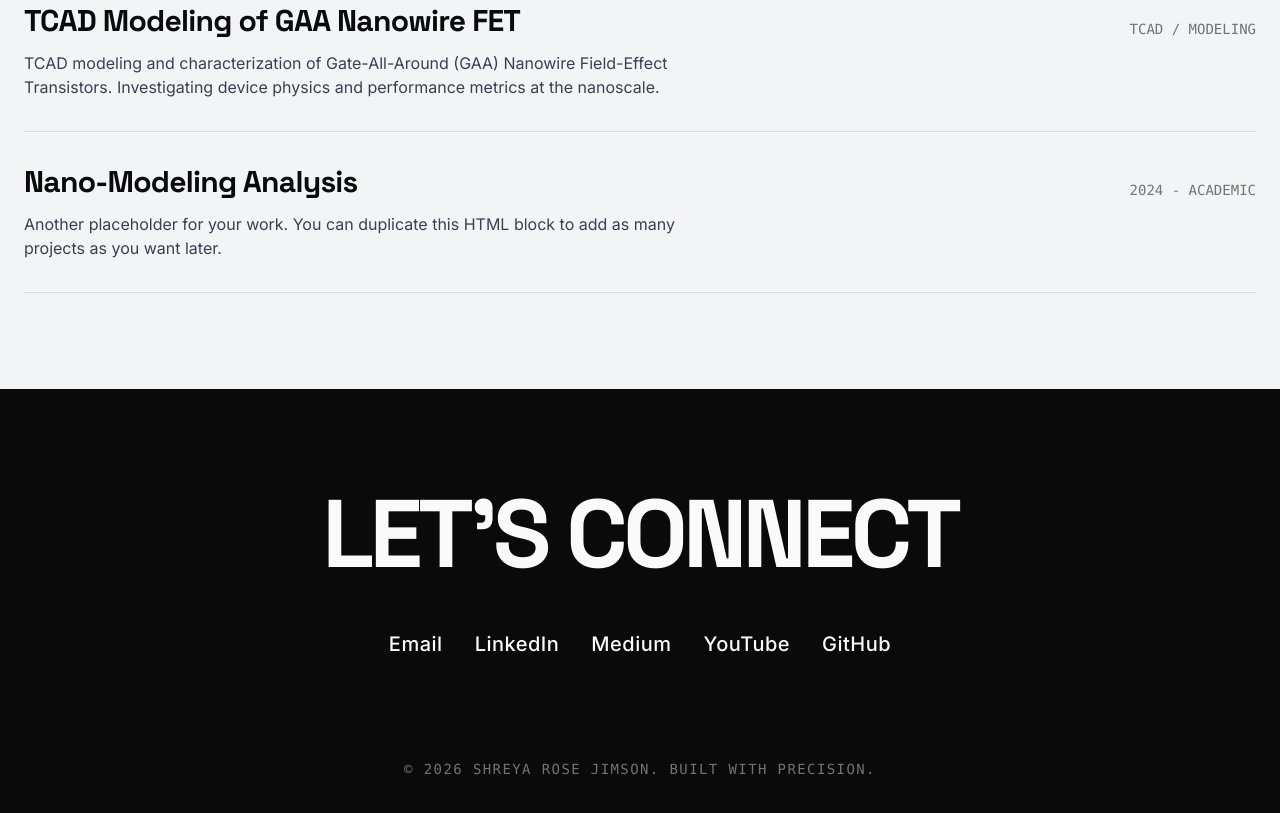
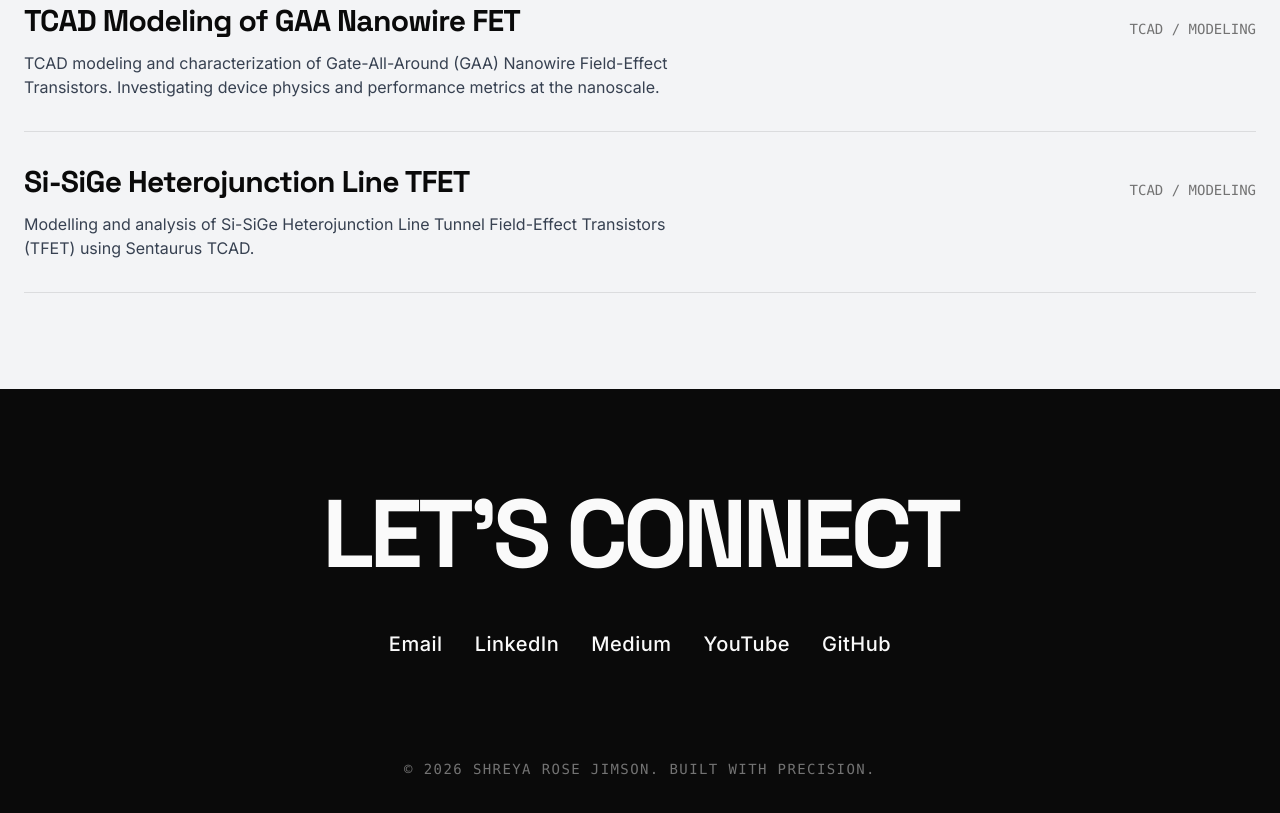
Before and after one commit to Shreya-Rose-Jimson/shreya-rose-jimson.github.io, a plain HTML site: page index.html in a window 1280 px wide. Shown: the part 1850-2663 px from the top of the page. Drawn offline with nearby package versions, Linux system fonts and the light colour scheme; animation ran at ten frames a second.

Commit message:
Add Si-SiGe TFET project to Selected Work

```diff
--- a/index.html
+++ b/index.html
@@ -230,17 +230,17 @@
                 </a>
 
                 <!-- Project 2 -->
-                <a href="#"
+                <a href="https://github.com/Shreya-Rose-Jimson/Si-SiGe-Heterojunction-Line-TFET-Modelling-using-Sentaurus-TCAD" target="_blank"
                     class="block group border-b border-black/10 dark:border-white/10 pb-8 hover:pl-4 transition-all duration-300">
                     <div class="flex flex-col md:flex-row justify-between md:items-end mb-3">
                         <h3
                             class="font-display text-3xl font-bold tracking-tight group-hover:text-gray-500 dark:group-hover:text-gray-300 transition-colors">
-                            Nano-Modeling Analysis</h3>
-                        <span class="text-sm font-mono text-gray-500 uppercase mt-2 md:mt-0">2024 - Academic</span>
+                            Si-SiGe Heterojunction Line TFET</h3>
+                        <span class="text-sm font-mono text-gray-500 uppercase mt-2 md:mt-0">TCAD / Modeling</span>
                     </div>
-                    <p class="text-gray-700 dark:text-gray-400 max-w-2xl transition-colors duration-300">Another
-                        placeholder for your work. You can duplicate this HTML block to add as many projects as you want
-                        later.</p>
+                    <p class="text-gray-700 dark:text-gray-400 max-w-2xl transition-colors duration-300">
+                        Modelling and analysis of Si-SiGe Heterojunction Line Tunnel Field-Effect Transistors (TFET) using Sentaurus TCAD.
+                    </p>
                 </a>
             </div>
         </div>
```
